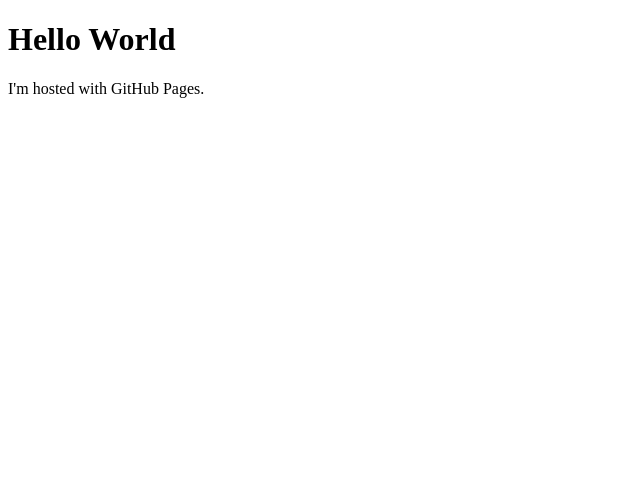
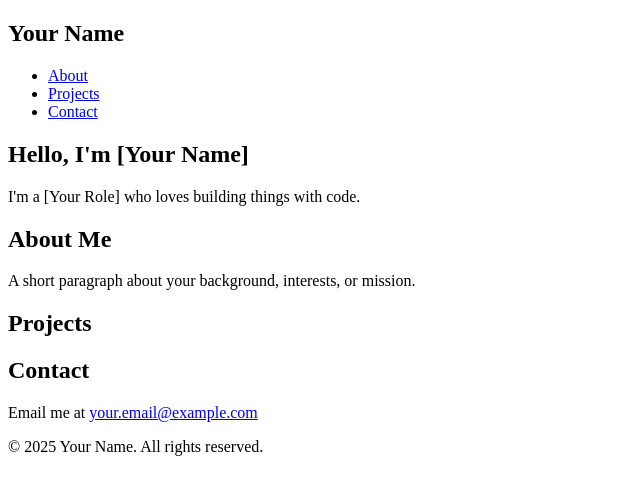
Before and after one commit to Jacorey-creator/Jacorey-creator.github.io, a plain HTML site: page index.html in a window 1280 px wide. Shown: the whole page, without its empty margins (0-640 px from the left). Drawn offline with Linux system fonts and the light colour scheme.

Commit message:
Updated front page

```diff
--- a/index.html
+++ b/index.html
@@ -1,7 +1,47 @@
 <!DOCTYPE html>
-<html>
+<html lang="en">
+<head>
+  <meta charset="UTF-8" />
+  <meta name="viewport" content="width=device-width, initial-scale=1.0" />
+  <title>Your Name | Portfolio</title>
+  <link rel="stylesheet" href="style.css" />
+</head>
 <body>
-<h1>Hello World</h1>
-<p>I'm hosted with GitHub Pages.</p>
+  <header>
+    <nav>
+      <h1>Your Name</h1>
+      <ul class="nav-links">
+        <li><a href="#about">About</a></li>
+        <li><a href="#projects">Projects</a></li>
+        <li><a href="#contact">Contact</a></li>
+      </ul>
+    </nav>
+  </header>
+
+  <section id="hero">
+    <h2>Hello, I'm [Your Name]</h2>
+    <p>I'm a [Your Role] who loves building things with code.</p>
+  </section>
+
+  <section id="about">
+    <h2>About Me</h2>
+    <p>A short paragraph about your background, interests, or mission.</p>
+  </section>
+
+  <section id="projects">
+    <h2>Projects</h2>
+    <div class="project-list" id="projectList"></div>
+  </section>
+
+  <section id="contact">
+    <h2>Contact</h2>
+    <p>Email me at <a href="mailto:your.email@example.com">your.email@example.com</a></p>
+  </section>
+
+  <footer>
+    <p>&copy; 2025 Your Name. All rights reserved.</p>
+  </footer>
+
+  <script src="script.js"></script>
 </body>
 </html>
```
Also changed, not shown: Controllers/home_controller.js (added), Models/home_styling.css (added).
